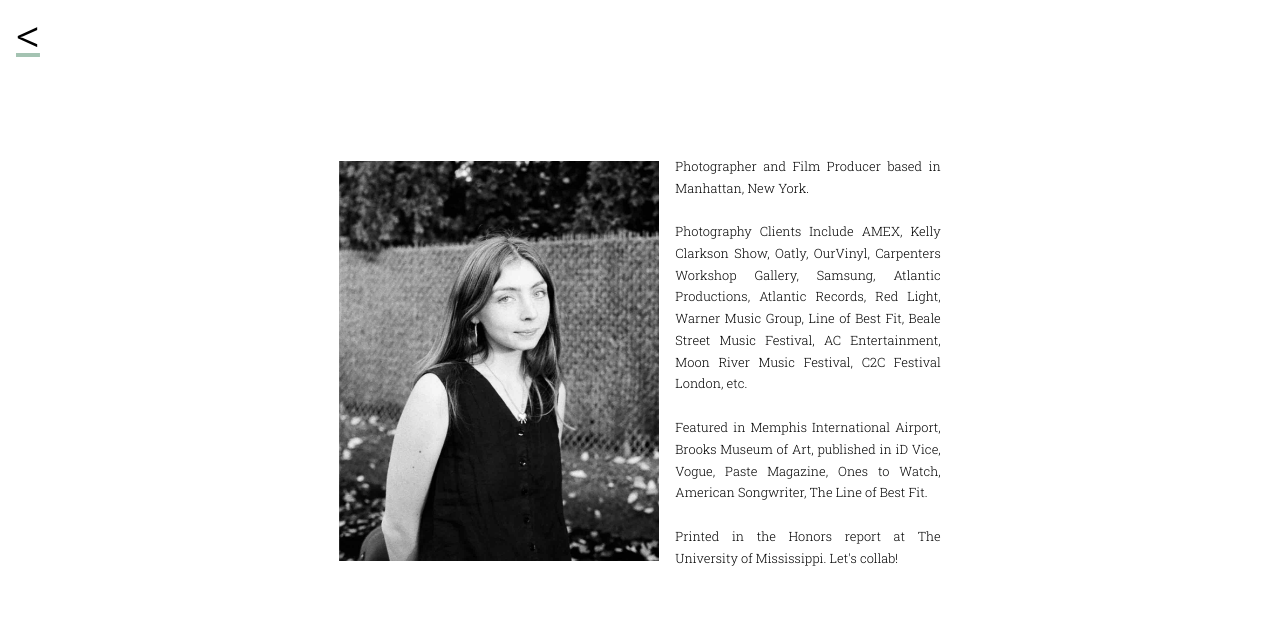
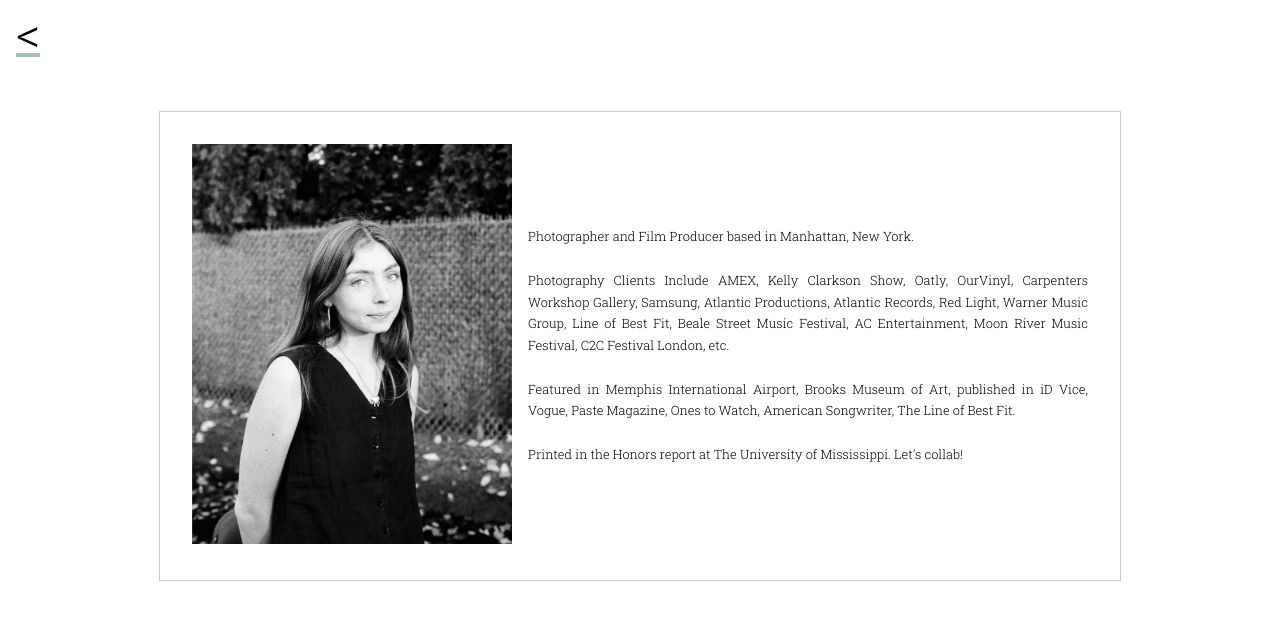
Before and after one commit to jareddeuriarte/Jessica-DiMento, a plain HTML site: page bio.html in a window 1280 px wide. Drawn offline with Linux system fonts and the light colour scheme.

```diff
--- a/styles.css
+++ b/styles.css
@@ -78,16 +78,6 @@
 .dropdown:hover .dropdown-content {
     display: block;
 }
-
-
-/* NEW */
-
-
-
-
-
-
-
 
 
 /* SPLASH */
@@ -253,7 +243,7 @@
 
 /* Styling for the scrollable container */
 .scroll-container {
-    margin-top: 4rem;
+    margin-top: 2rem;
     display: flex;
     width: 90%;
     overflow-x: scroll;
@@ -308,9 +298,7 @@
     align-items: center;
     margin-top: 3rem;
     padding: 2rem;
-
-
-
+    border: 1px solid #ccc;
 }
 
 .bio-details {
@@ -318,7 +306,6 @@
     flex-direction: column;
     align-items: flex-start;
     text-align: justify;
-
 }
 
 
@@ -326,19 +313,15 @@
     font-size: 80%;
     text-align: justify;
     line-height: 170%;
-
-
 }
 
 #jess {
     max-height: 25rem;
     margin-right: 1rem;
-
 }
 
 #logo {
     max-height: 2.5rem;
-
 }
 
 /* PRODUCTION */
@@ -348,16 +331,10 @@
     flex-direction: column;
     justify-content: center;
     align-items: center;
-
-
-
 }
 
 .production-container p {
-
     font-family: 'Roboto Slab', sans-serif;
-
-
     font-size: 80%;
     text-align: center;
     line-height: 300%;
@@ -620,6 +597,11 @@
     }
 
 
+
+
+
+
+
 }
 
 /* Phones in landscape */
@@ -703,6 +685,8 @@
 
 
 
+
+
 }
 
 
@@ -736,11 +720,12 @@
         max-height: 2.5rem;
 
     }
+
 }
 
 
 /* Media Query for iPad Air in Landscape Mode (1024px to 1365px) */
-@media only screen and (min-width: 1024px) and (max-width: 1365px) and (orientation: landscape) {
+@media only screen and (min-width: 1024px) and (max-width: 1365px) {
 
     /* Add your CSS styles for iPad Air in landscape mode here */
     .container img {
@@ -749,4 +734,26 @@
         padding: 2rem;
         /* height: auto; */
     }
+
+
+
+    .bio-container {
+        width: 70%;
+        display: flex;
+        align-items: center;
+        margin-top: 3rem;
+        padding: 2rem;
+        border: 1px solid #ccc;
+    }
+
+
+
+
+
+
+
+
+
+
+
 }
```
Also changed, not shown: pools.html (+8 -4 lines), script.js (+0 -102 lines).
